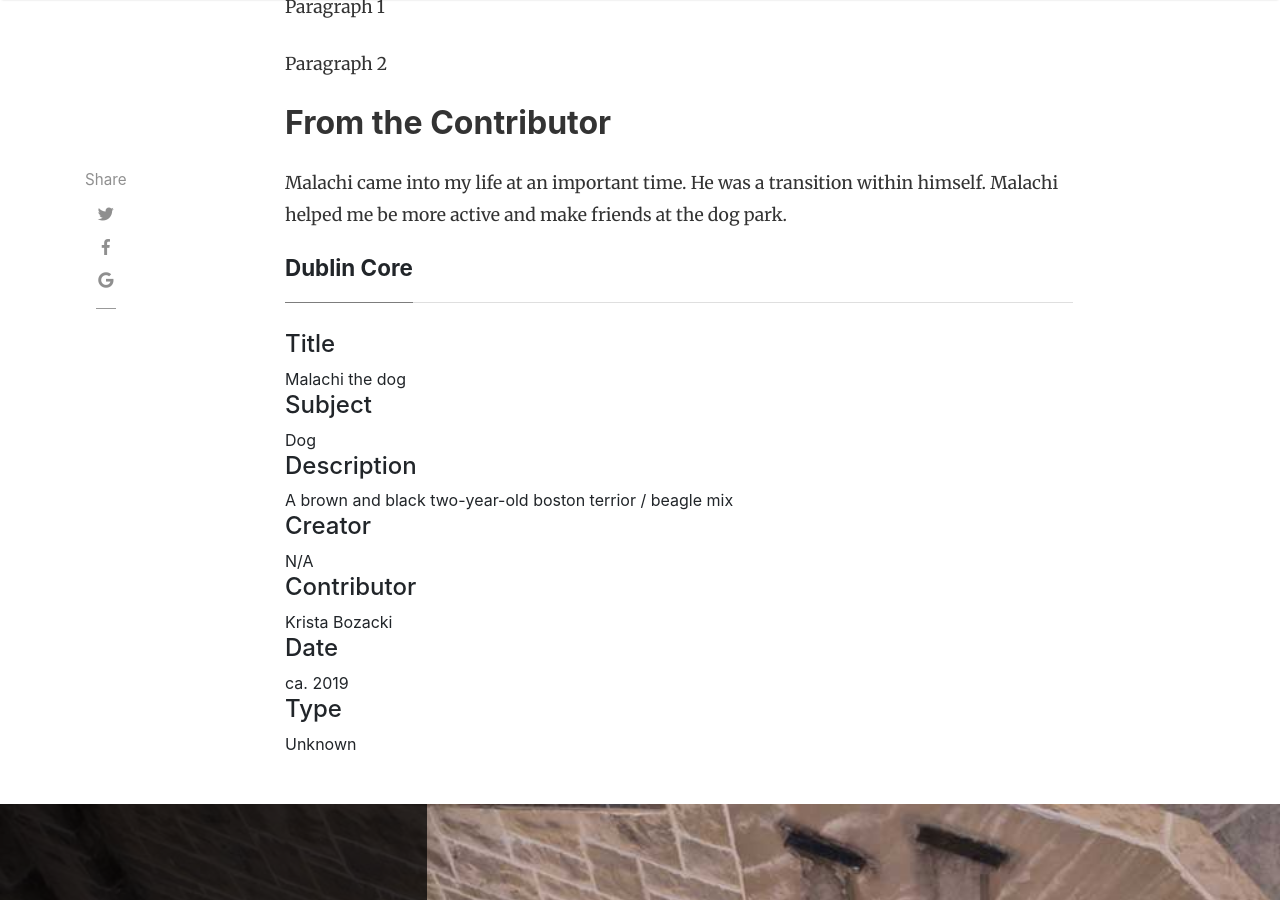
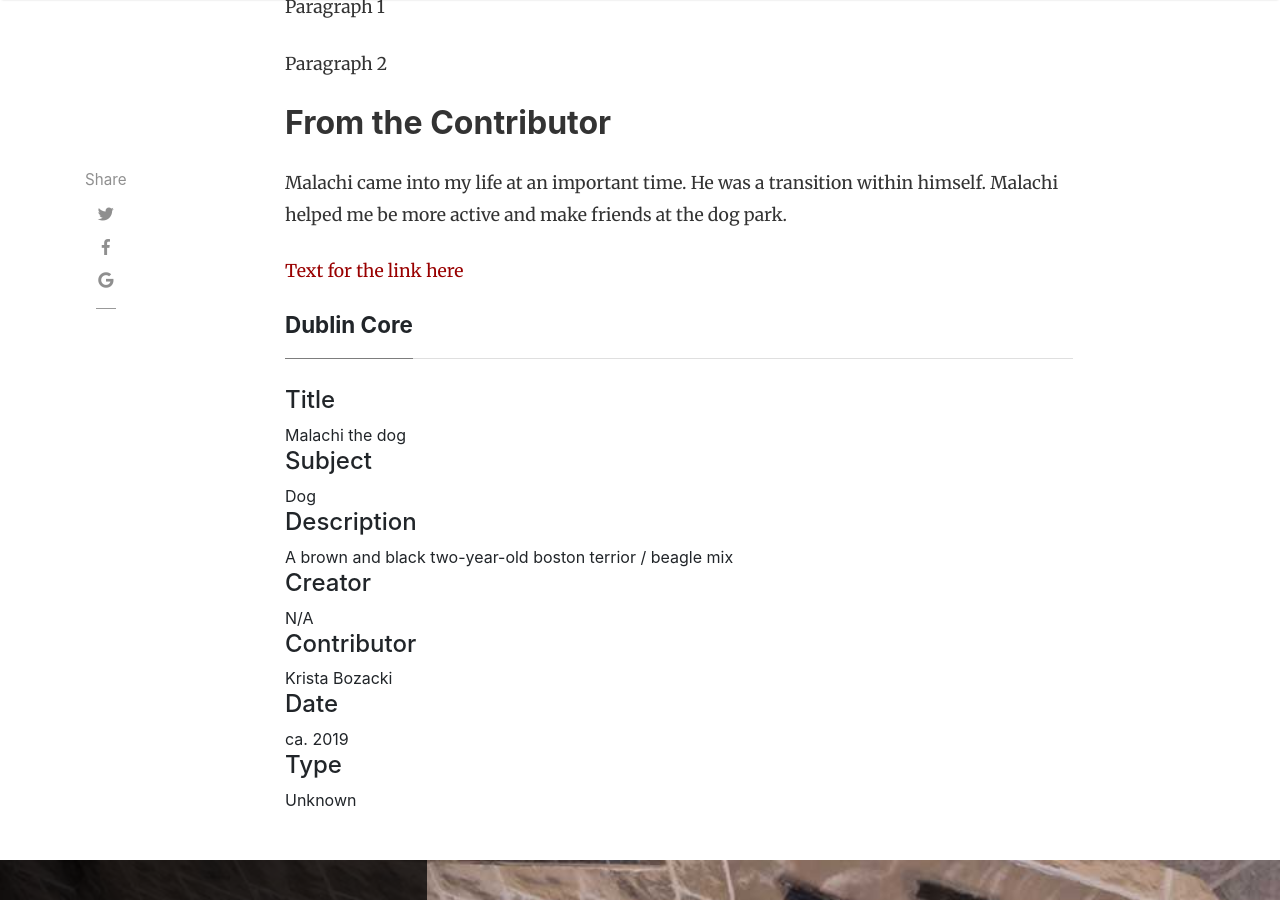
Before and after one commit to H301HistoryHarvest/H301HistoryHarvest, a Jekyll site: the page built from _items/2019-10-03-0007.md, in a window 1280 px wide and 900 px high, scrolled down 1323 px. Built offline with Jekyll 4.4.1, drawn with Linux system fonts in a browser that asks for light colours; nearby versions of some CDN libraries; comment, search, counter and statistics services are not loaded.

Commit message:
Update 2019-10-03-0007.md

```diff
--- a/_items/2019-10-03-0007.md
+++ b/_items/2019-10-03-0007.md
@@ -23,3 +23,5 @@ Paragraph 2
 ## From the Contributor
 
 Malachi came into my life at an important time. He was a transition within himself. Malachi helped me be more active and make friends at the dog park.
+
+[Text for the link here](http://www.somesite.com)
```
